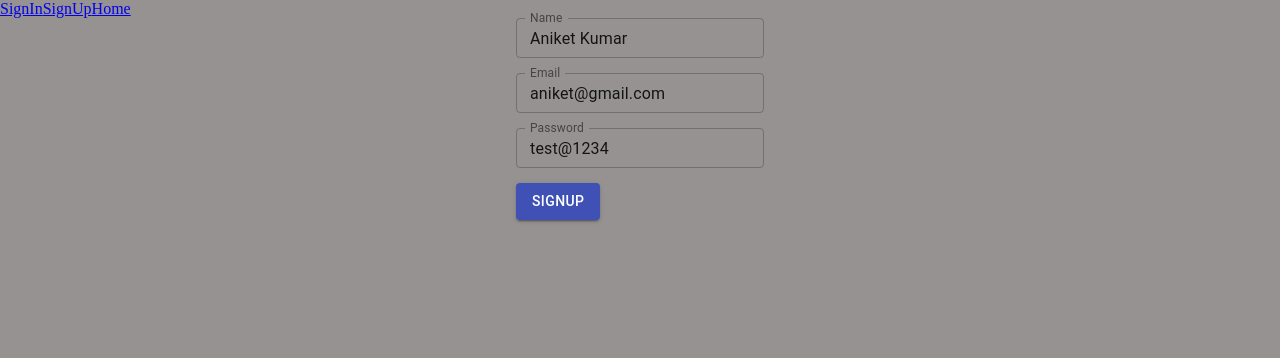
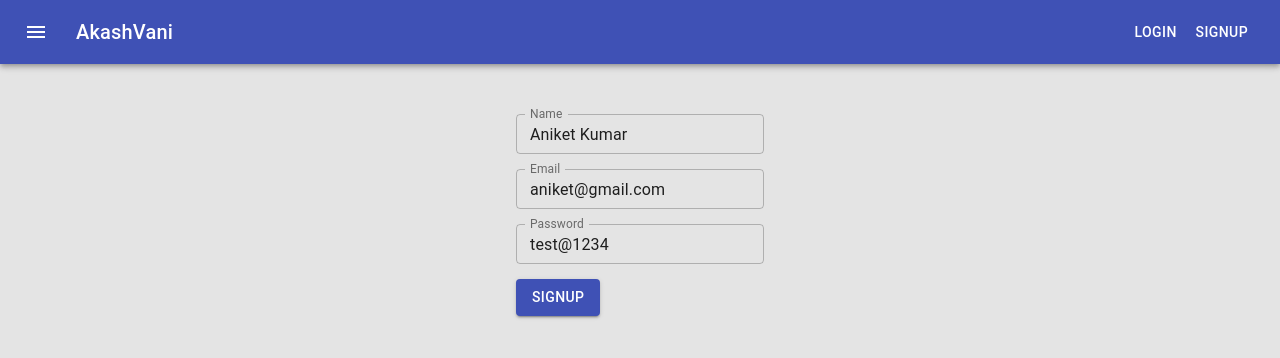
Before and after one commit to aniketjha1729/akashvani, a React (Create React App) app: page /register in a window 1280 px wide. Shown: the top 358 px of the page. Built offline with nearby package versions, Linux system fonts and the light colour scheme; no server answers.

Commit message:
model with ui

```diff
--- a/package.json
+++ b/package.json
@@ -14,6 +14,7 @@
     "node-sass": "^7.0.1",
     "react": "^17.0.2",
     "react-dom": "^17.0.2",
+    "react-icons": "^4.3.1",
     "react-redux": "^7.2.4",
     "react-router-dom": "^5.2.0",
     "react-scripts": "5.0.0",
--- a/src/app.scss
+++ b/src/app.scss
@@ -5,7 +5,12 @@
 }
 
 body {
-  background-color: #969292;
+  background-color: #e4e4e4;
+}
+
+a{
+  text-decoration: none;
+  color: #ffffff;
 }
 
 .cards {
@@ -15,28 +20,75 @@ body {
   cursor: pointer;
 }
 
-.roomContainer {
-  display: flex;
-  flex-wrap: "wrap";
-  justify-content: space-around;
-  width: 100vw;
+.home{
+  width: 700px;
+  margin: 10px auto;
   border: 1px solid red;
 }
 
-.app {
-  display: flex;
-  flex-direction: column;
-  justify-content: center;
-  width: 100vw;
-  height: 100vh;
-  background-color: rgb(87, 86, 86);
-}
 
-.signupform {
+.form {
   display: flex;
   flex-direction: column;
   align-items: center;
+  margin: 50px auto;
   div {
     margin-bottom: 5px;
   }
 }
+
+
+.modalMask {
+  position: fixed;
+  top: 0;
+  right: 0;
+  bottom: 0;
+  left: 0;
+  background: rgba(255, 255, 255, 0.6);
+  display: flex;
+  align-items: center;
+  justify-content: center;
+  color: #3F51B5;
+
+}
+
+.modalBody {
+  width: 50%;
+  max-width: 500px;
+  background: #ffffff;
+  border-radius: 20px;
+  position: relative;
+  border: 1px solid #3F51B5;
+}
+
+.modalHeader {
+  padding: 30px;
+  border-bottom: 2px solid #3F51B5;
+  text-align: center;
+}
+
+.heading {
+  margin-bottom: 20px;
+}
+
+.modalFooter {
+  padding: 30px;
+  text-align: center;
+}
+
+.modalFooter h2 {
+  margin-bottom: 20px;
+  font-weight: bold;
+  font-size: 20px;
+}
+
+
+.closeButton {
+  position: absolute;
+  right: 3px;
+  top: 5px;
+  background: none;
+  &:hover{
+    cursor: pointer;
+  }
+}
--- a/src/components/AddRoomModal.module.css
+++ b/src/components/AddRoomModal.module.css
@@ -24,34 +24,11 @@
   border-bottom: 2px solid #262626;
 }
 
-.roomTypes {
-  display: grid;
-  grid-template-columns: repeat(3, 1fr);
-  gap: 30px;
-}
-
-.typeBox {
-  display: flex;
-  flex-direction: column;
-  align-items: center;
-  padding: 10px;
-  border-radius: 10px;
-  cursor: pointer;
-}
-
-.typeBox.active {
-  background: #262626;
-}
 
 .heading {
   margin-bottom: 5px;
 }
 
-.subHeading {
-  font-size: 18px;
-  margin: 10px 0;
-  font-weight: bold;
-}
 
 .modalFooter {
   padding: 30px;
--- a/src/components/AddRoomModel.jsx
+++ b/src/components/AddRoomModel.jsx
@@ -1,8 +1,10 @@
 import React, { useState } from "react";
-import styles from "./AddRoomModal.module.css";
 import TextField from "@material-ui/core/TextField";
 import { createRoom as create } from "../api/index";
 import { useHistory } from "react-router-dom";
+import { MdClose } from "react-icons/md";
+import Button from "@material-ui/core/Button";
+
 const AddRoomModel = ({ onClose }) => {
   const history = useHistory();
   const [topic, setTopic] = useState("");
@@ -21,16 +23,16 @@ const AddRoomModel = ({ onClose }) => {
   };
 
   return (
-    <div className={styles.modalMask}>
-      <div className={styles.modalBody}>
-        <button onClick={onClose} className={styles.closeButton}>
-          Close
-        </button>
-        <div className={styles.modalHeader}>
-          <h3 className={styles.heading}>Enter the topic to be disscussed</h3>
+    <div className="modalMask">
+      <div className="modalBody">
+        <div className="closeButton">
+          <MdClose onClick={onClose} size="30px" />
+        </div>
+        <div className="modalHeader">
+          <h3 className="heading">Enter the Name of The Room</h3>
           <TextField
             name="topic"
-            label="Topic"
+            label="Room Name"
             id="outlined-size-small"
             variant="outlined"
             size="small"
@@ -38,11 +40,11 @@ const AddRoomModel = ({ onClose }) => {
             onChange={(e) => setTopic(e.target.value)}
           />
         </div>
-        <div className={styles.modalFooter}>
-          <h2>Start a room, open to everyone</h2>
-          <button onClick={createRoom} className={styles.footerButton}>
-            <span>Let's go</span>
-          </button>
+        <div className="modalFooter">
+          <h2>Create A New Room</h2>
+          <Button onClick={createRoom} variant="contained" color="primary">
+            Let's Go
+          </Button>
         </div>
       </div>
     </div>
--- a/src/components/Navbar.jsx
+++ b/src/components/Navbar.jsx
@@ -1,12 +1,59 @@
 import React from "react";
+import { makeStyles } from "@material-ui/core/styles";
+import AppBar from "@material-ui/core/AppBar";
+import Toolbar from "@material-ui/core/Toolbar";
+import Typography from "@material-ui/core/Typography";
+import Button from "@material-ui/core/Button";
+import IconButton from "@material-ui/core/IconButton";
+import MenuIcon from "@material-ui/icons/Menu";
 import { Link } from "react-router-dom";
+import { useSelector } from "react-redux";
+const useStyles = makeStyles((theme) => ({
+  root: {
+    flexGrow: 1,
+  },
+  menuButton: {
+    marginRight: theme.spacing(2),
+  },
+  title: {
+    flexGrow: 1,
+  },
+}));
 
 const Navbar = () => {
+  const { user } = useSelector((state) => state.auth);
+  const classes = useStyles();
   return (
-    <div>
-      <Link to="/login">SignIn</Link>
-      <Link to="/register">SignUp</Link>
-      <Link to="/">Home</Link>
+    <div className={classes.root}>
+      <AppBar position="static">
+        <Toolbar>
+          <IconButton
+            edge="start"
+            className={classes.menuButton}
+            color="inherit"
+            aria-label="menu"
+          >
+            <MenuIcon />
+          </IconButton>
+          <Typography variant="h6" className={classes.title}>
+            <Link to="/"> AkashVani</Link>
+          </Typography>
+          {user ? (
+            <>
+              <Button color="inherit">{user.name}</Button>
+            </>
+          ) : (
+            <>
+              <Button color="inherit">
+                <Link to="/login"> Login</Link>
+              </Button>
+              <Button color="inherit">
+                <Link to="/register"> SignUp</Link>
+              </Button>
+            </>
+          )}
+        </Toolbar>
+      </AppBar>
     </div>
   );
 };
--- a/src/components/SignIn.jsx
+++ b/src/components/SignIn.jsx
@@ -36,7 +36,7 @@ const SignIn = () => {
   }
 
   return (
-    <div className="signupform">
+    <div className="form">
       <form onSubmit={onSubmit}>
         <div>
           <TextField
--- a/src/components/SignUp.jsx
+++ b/src/components/SignUp.jsx
@@ -26,7 +26,7 @@ const SignUp = () => {
   };
 
   return (
-    <div className="signupform">
+    <div className="form">
       <form onSubmit={onSubmit}>
         <div>
           <TextField
--- a/src/pages/Home.jsx
+++ b/src/pages/Home.jsx
@@ -1,14 +1,12 @@
 import React, { useState, useEffect } from "react";
 import Button from "@material-ui/core/Button";
 import AddRoomModel from "../components/AddRoomModel";
-import { useSelector } from "react-redux";
 import RoomCard from "../components/RoomCard";
 import { getAllRooms } from "../api/index";
 
 const Home = () => {
   const [showModel, setShowModel] = useState(false);
   const [rooms, setRooms] = useState([]);
-  const { user } = useSelector((state) => state.auth);
 
   useEffect(() => {
     const getRooms = async () => {
@@ -24,9 +22,7 @@ const Home = () => {
   };
 
   return (
-    <>
-      Welcome
-      {user?.name}
+    <div className="home">
       <Button onClick={onToggleModel} variant="contained" color="primary">
         Start Room
       </Button>
@@ -36,7 +32,7 @@ const Home = () => {
         ))}
       </div>
       {showModel ? <AddRoomModel onClose={onToggleModel} /> : ""}
-    </>
+    </div>
   );
 };
 
```
Also changed, not shown: 1 other file (tests, documents, lock files or other folders).
